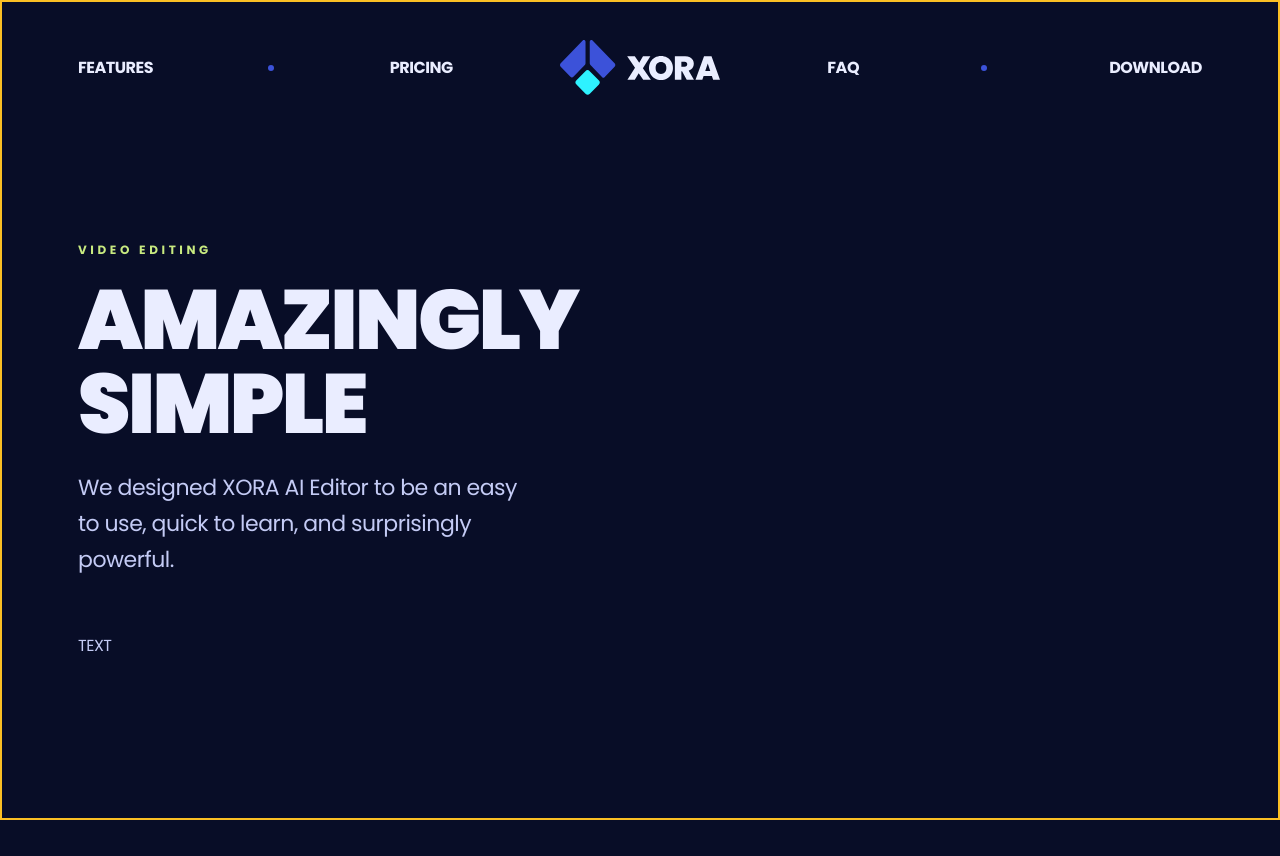
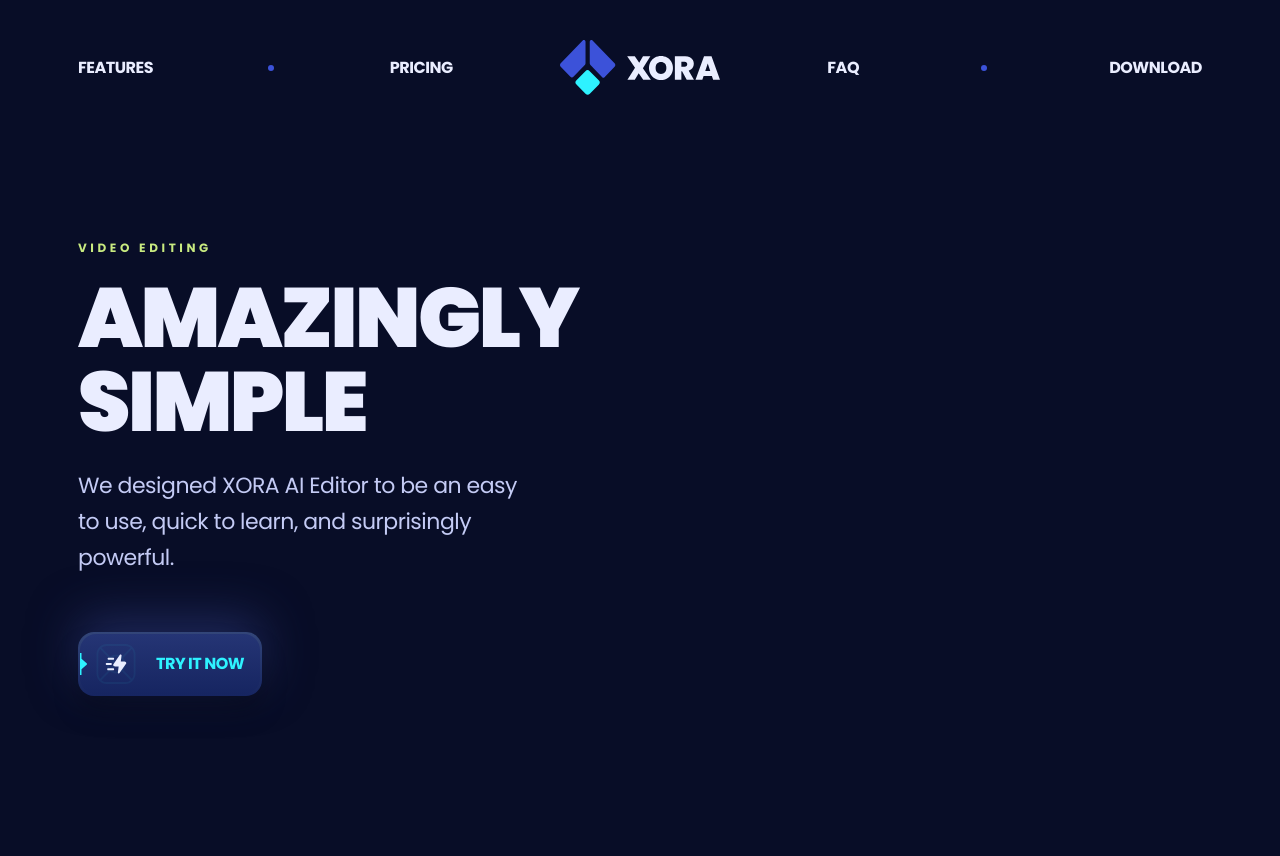
Before and after one commit to kncode86/saas_landing_website, a React (Vite) app: page / in a window 1280 px wide. Before the commit the page ends 820 px from the top, so only its background shows below. Built offline with nearby package versions, Linux system fonts and the light colour scheme.

Commit message:
feat: create Button component

```diff
--- /dev/null
+++ b/src/components/Button.jsx
@@ -0,0 +1,47 @@
+import clsx from 'clsx'
+import { Marker } from './Marker'
+
+const Button = ({ icon, children, href, containerClassName, onClick, markerFill }) => {
+
+    const Inner = () => (
+        <>
+            <span className='relative flex items-center min-h-[60px] px-4 g4 rounded-2xl
+            inner-before group-hover:before:opacity-100 overflow-hidden'>
+                <span className='absolute -left-[1px]'>
+                    <Marker markerFill={markerFill} />
+                </span>
+                {icon && (
+                    <img
+                        src={icon}
+                        alt="circle"
+                        className='size-10 mr-5 object-contain z-10'
+                    />
+                )}
+                <span className='relative z-2 font-poppins base-bold text-p1 uppercase'>
+                    {children}
+                </span>
+            </span>
+
+            <span className='glow-before glow-after' />
+        </>
+    )
+
+    return href ?
+    (
+        <a
+            className={clsx('relative p-0.5 g5 rounded-2xl shadow-500 group', containerClassName)}
+            href={href}
+        >
+            <Inner />
+        </a>
+    ) : (
+        <button
+            className={clsx('relative p-0.5 g5 rounded-2xl shadow-500 group', containerClassName)}
+            onClick={onClick}
+        >
+            <Inner />
+        </button>
+    )
+}
+
+export default Button
--- /dev/null
+++ b/src/components/Marker.jsx
@@ -0,0 +1,18 @@
+export const Marker = ({ fill }) => {
+    return (
+      <svg
+        width="8"
+        height="22"
+        viewBox="0 0 8 22"
+        fill="none"
+        xmlns="http://www.w3.org/2000/svg"
+      >
+        <path
+          fillRule="evenodd"
+          clipRule="evenodd"
+          d="M2.5 0H0.5V4V18V22H2.5V16.25L7.63991 11.7526C8.09524 11.3542 8.09524 10.6458 7.63991 10.2474L2.5 5.75V0Z"
+          fill={fill || "#2EF2FF"}
+        />
+      </svg>
+    );
+};
--- a/src/sections/Hero.jsx
+++ b/src/sections/Hero.jsx
@@ -1,9 +1,10 @@
 import { Element, Link as LinkScroll } from 'react-scroll'
+import Button from '../components/Button'
 
 const Hero = () => {
   return (
     <section className='relative pt-60 pb-40 max-lg:pt-52 max-lg:pb-36
-    max-md:pt-36 max-md:pb-32 border-2 border-amber-400'>
+    max-md:pt-36 max-md:pb-32'>
         <Element name='hero'>
             <div className='container'>
                 <div className='relative z-2 max-w-512 max-lg:max-w-388'>
@@ -24,7 +25,7 @@
                         spy
                         smooth
                     >
-                        TEXT
+                        <Button icon='/images/zap.svg'>Try it now</Button>
                     </LinkScroll>
                 </div>
             </div>
```
